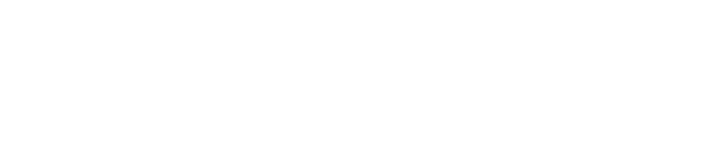
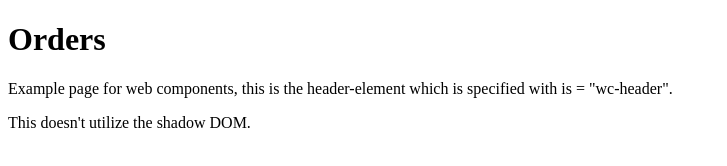
Before and after one commit to KarlComSe/web-components-basic, a plain HTML site: page index.html in a window 1280 px wide. Shown: the whole page, without its empty margins (0-727 px from the left). Drawn offline with Linux system fonts and the light colour scheme.

Commit message:
Add header web component

```diff
--- a/components/wc-header.js
+++ b/components/wc-header.js
@@ -0,0 +1,16 @@
+
+class WcHeader extends HTMLElement {
+    constructor() {
+        super();
+    }
+
+    connectedCallback() {
+        this.innerHTML = `
+                <h1>Orders</h1>
+                <p>Example page for web components, this is the header-element which is specified with is = "wc-header".</p>
+                <p>This doesn't utilize the shadow DOM.</p>
+        `;
+    }
+}
+
+export default WcHeader;
--- a/index.html
+++ b/index.html
@@ -4,6 +4,7 @@
     <meta charset="UTF-8">
     <meta name="viewport" content="width=device-width, initial-scale=1.0">
     <title>Web Components</title>
+    <script type="module" src="main.js" defer></script>
 </head>
 <body>
     <header is="wc-header"></header>
@@ -26,6 +27,5 @@
         </order-list>
     </main>
     <footer is="wc-footer"></footer>
-    <script src="main.js"></script>
 </body>
 </html>
--- a/main.js
+++ b/main.js
@@ -0,0 +1,3 @@
+import WcHeader from "./components/wc-header.js";
+
+customElements.define("wc-header", WcHeader, { extends: "header" });
```
